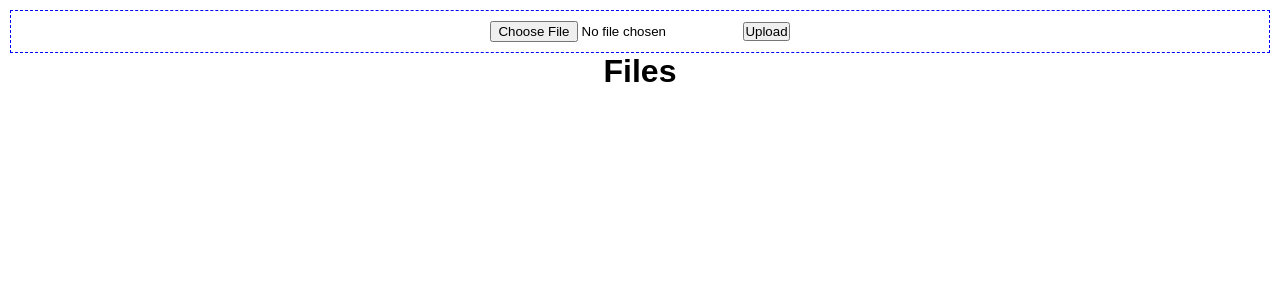
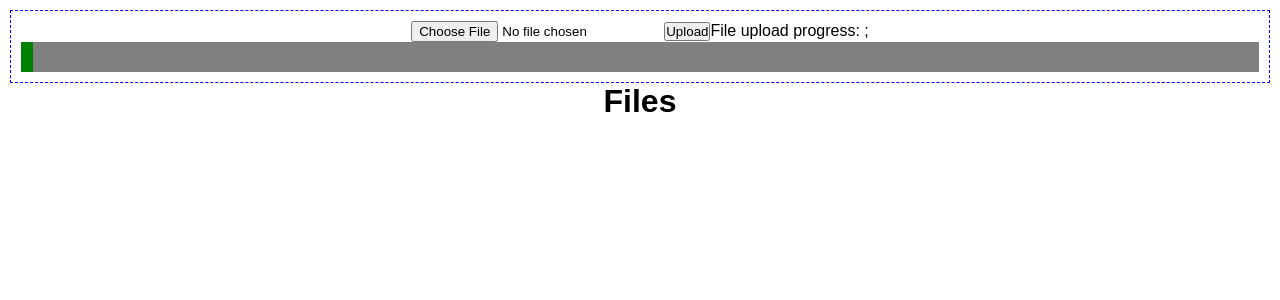
Before and after one commit to Yubraj-Karki/file-sharing-app, a React (Vite) app in the folder client/: page / in a window 1280 px wide. Shown: the top 300 px of the page. Built offline with nearby package versions, Linux system fonts and the light colour scheme.

Commit message:
file upload progress

```diff
--- a/client/src/App.css
+++ b/client/src/App.css
@@ -20,3 +20,14 @@ body {
   border: 1px dashed blue;
   padding: 10px;
 }
+
+#myProgress {
+  width: 100%;
+  background-color: grey;
+}
+
+#myBar {
+  width: 1%;
+  height: 30px;
+  background-color: green;
+}
--- a/client/src/components/FileUpload.jsx
+++ b/client/src/components/FileUpload.jsx
@@ -4,6 +4,7 @@ import { useState } from "react";
 const FileUpload = () => {
   const [selectedFile, setSelectedFile] = useState(null);
   const [fileLink, setFileLink] = useState("");
+  const [fileUploadProgress, setFileUploadProgress] = useState();
 
   const handleFileChange = (e) => {
     try {
@@ -32,7 +33,14 @@ const FileUpload = () => {
       try {
         const response = await axios.post(
           "http://localhost:3001/upload",
-          formData
+          formData,
+          {
+            onUploadProgress: (event) => {
+              setFileUploadProgress(
+                Math.round((event.loaded * 100) / event.total)
+              );
+            },
+          }
         );
         console.log(response);
         console.log(response.data.fileLink, "download link");
@@ -62,6 +70,10 @@ const FileUpload = () => {
           Download link: <a href={fileDownloadLink}>Download File</a>
         </div>
       )}
+      File upload progress: {fileUploadProgress} ;
+      <div id="myProgress">
+        <div style={{ width: `${fileUploadProgress}%` }} id="myBar"></div>
+      </div>
     </form>
   );
 };
```
Also changed, not shown: 15 other files (tests, documents, lock files or other folders).
